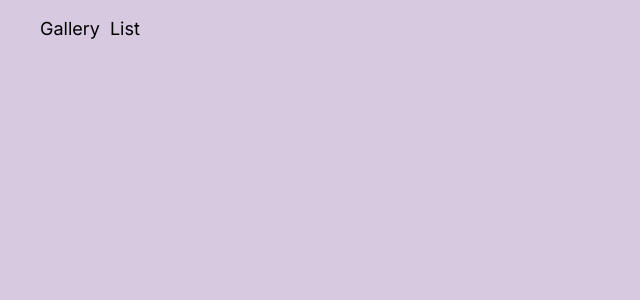
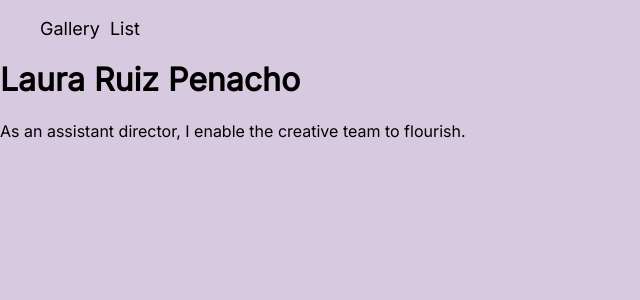
Before and after one commit to alejandromachin/lauraruizweb, a React (Create React App) app: page / in a window 1280 px wide. Before the commit this address had no page. Shown: the top 300 px of the page, without its empty margins (0-640 px from the left). Built offline with nearby package versions, Linux system fonts and the light colour scheme.

Commit message:
added infoCard component and rendered in app

```diff
--- a/src/App.js
+++ b/src/App.js
@@ -1,17 +1,19 @@
 import { Route, Routes } from "react-router-dom";
+import InfoCard from "./components/InfoCard/InfoCard";
 import Navigation from "./components/Navigation/Navigation";
 import Home from "./pages/Home/Home";
 import ProjectList from "./pages/ProjectList/ProjectList";
 
 function App() {
   return (
-    <>
+    <div>
       <Navigation />
+      <InfoCard />
       <Routes>
         <Route path="/home" element={<Home />} />
         <Route path="/projectlist" element={<ProjectList />} />
       </Routes>
-    </>
+    </div>
   );
 }
 
--- a/src/components/InfoCard/InfoCard.js
+++ b/src/components/InfoCard/InfoCard.js
@@ -1,4 +1,9 @@
 const InfoCard = () => {
-  return <></>;
+  return (
+    <>
+      <h1>Laura Ruiz Penacho</h1>
+      <p>As an assistant director, I enable the creative team to flourish. </p>
+    </>
+  );
 };
 export default InfoCard;
```
